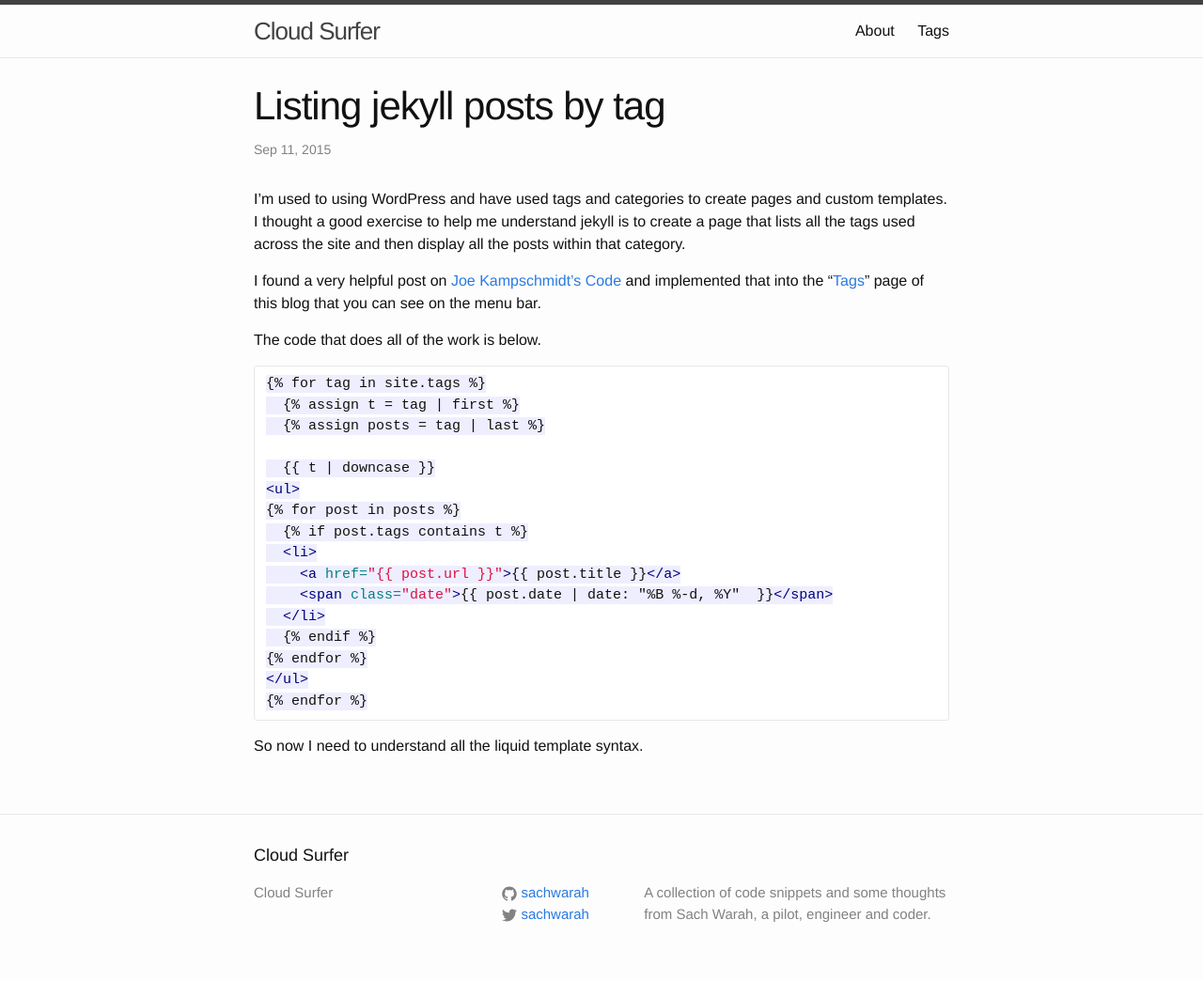
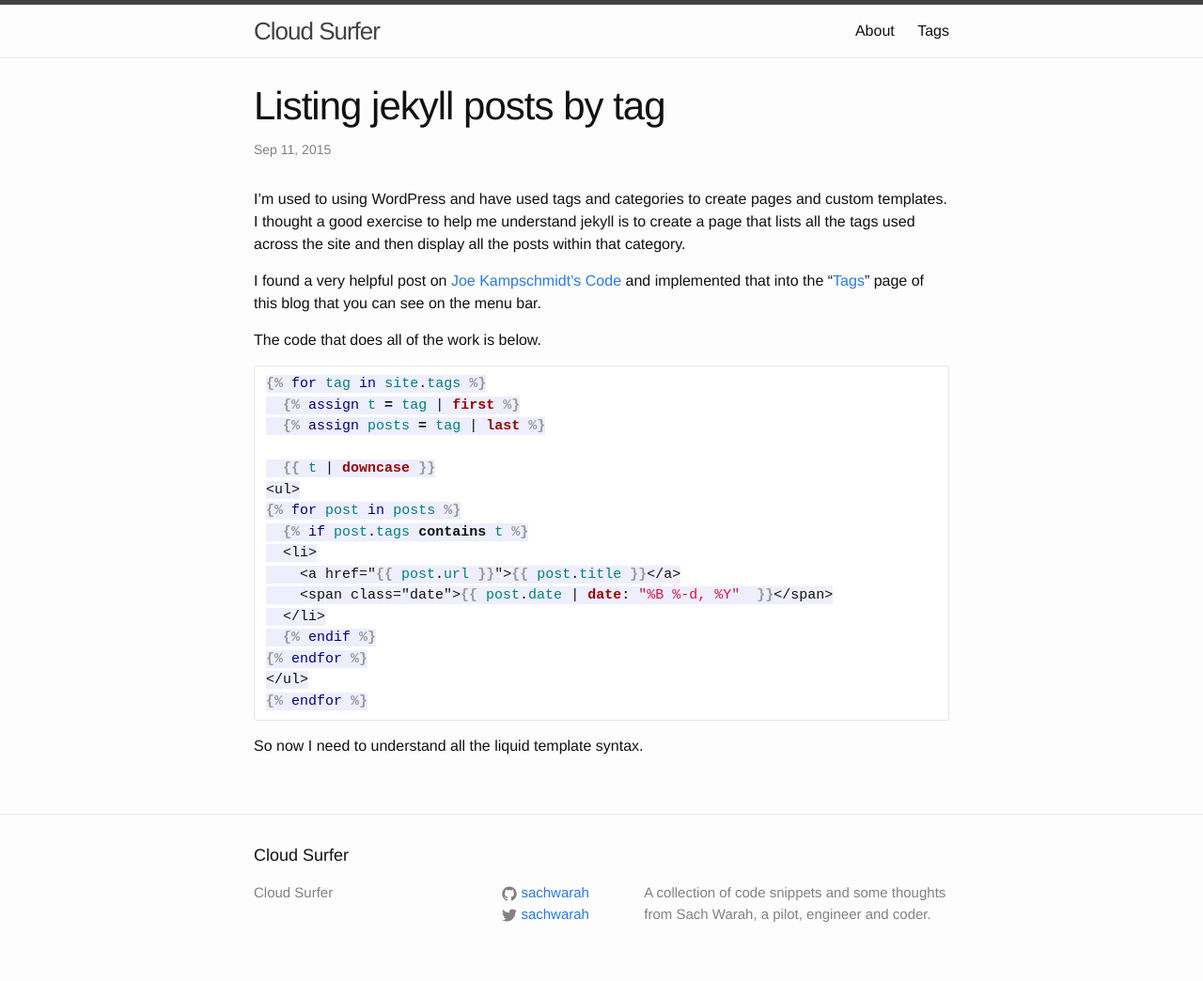
Before and after one commit to sachwarah/sachwarah.github.io, a Jekyll site: the page built from _posts/2015-09-11-listing-jekyll-posts-by-tag.markdown, in a window 1280 px wide. Shown: the whole page at 94% size. Built offline with Jekyll 4.4.1, drawn with Linux system fonts in a browser that asks for light colours; Markdown is read by kramdown in place of the engine named in the settings.

Commit message:
adds redcarpet as markdown

````diff
--- a/_config.yml
+++ b/_config.yml
@@ -9,6 +9,6 @@ url: "http://sachwarah.github.io" # the base hostname & protocol for your site
 twitter_username: sachwarah
 github_username: sachwarah
 # Build settings
-markdown: kramdown
+markdown: redcarpet
 # Excerpt stuff
 excerpt_separator: <!--more-->
--- a/_posts/2015-09-11-listing-jekyll-posts-by-tag.markdown
+++ b/_posts/2015-09-11-listing-jekyll-posts-by-tag.markdown
@@ -7,12 +7,13 @@ tags: jekyll how-to
 I'm used to using WordPress and have used tags and categories to create pages and custom templates. I thought a good exercise to help me understand jekyll is to create a page that lists all the tags used across the site and then display all the posts within that category.
 
 I found a very helpful post on [Joe Kampschmidt's Code](http://www.jokecamp.com/blog/listing-jekyll-posts-by-tag/) and implemented that into the "[Tags](/tags)" page of this blog that you can see on the menu bar.
+
 <!--more-->
 
 The code that does all of the work is below.
 
 {% raw %}
-```html
+```liquid
 {% for tag in site.tags %}
   {% assign t = tag | first %}
   {% assign posts = tag | last %}
````
Also changed, not shown: _posts/2015-09-06-getting-jekyll-serve-to-work-on-cloud9.md (+2 -2 lines).
